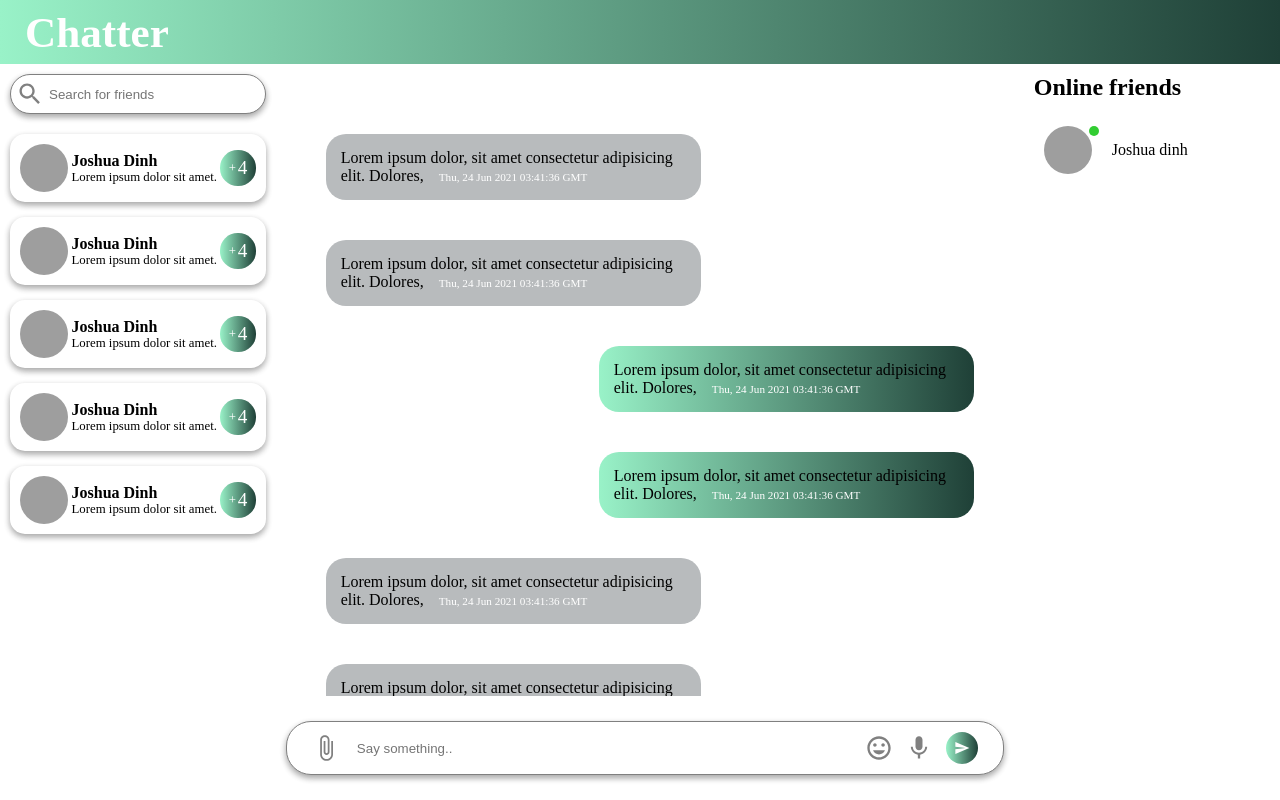
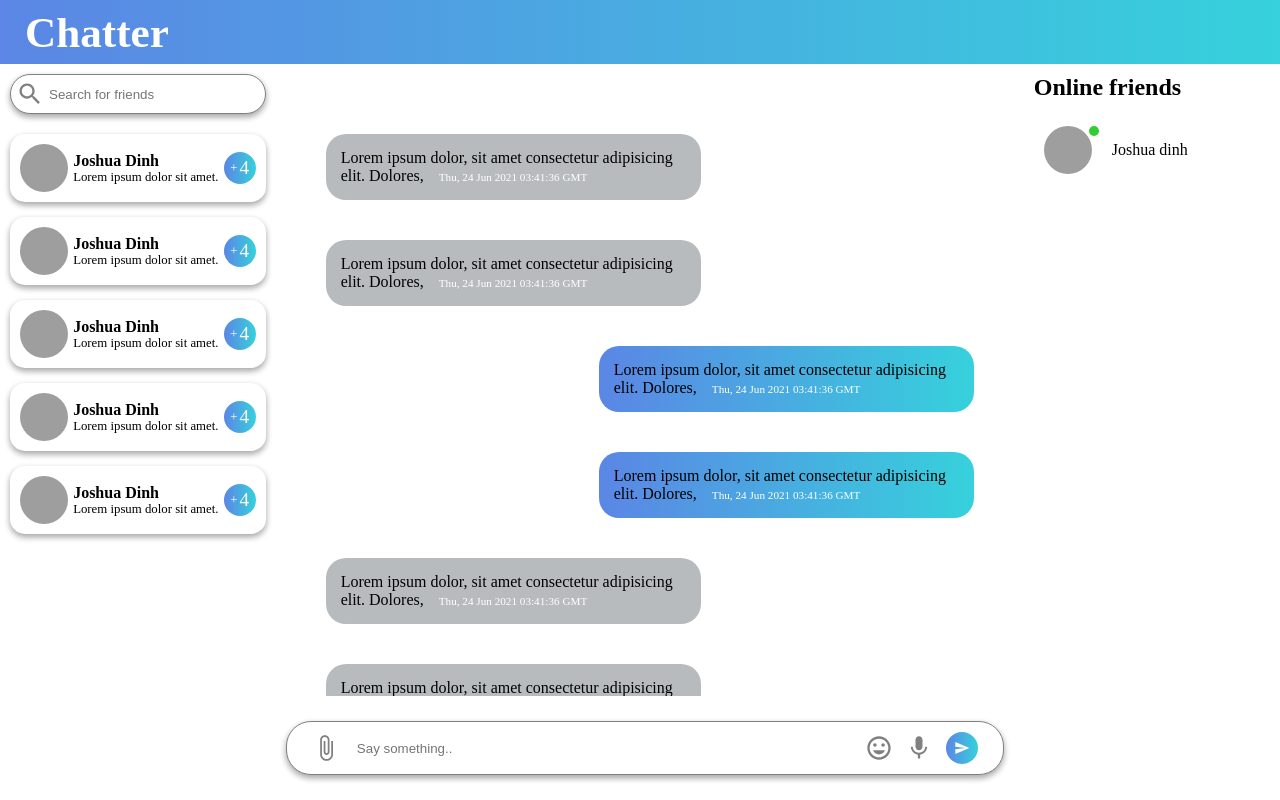
Before and after one commit to JoshuaDinh/chatter, a React (Create React App) app in the folder Client/: page /messenger in a window 1280 px wide. Built offline with nearby package versions, Linux system fonts and the light colour scheme; grey boxes are pictures that could not be loaded.

Commit message:
changed all color styling to new blue gradient

```diff
--- a/Client/src/components/conversations/conversations.css
+++ b/Client/src/components/conversations/conversations.css
@@ -50,19 +50,20 @@
   display: flex;
   align-items: center;
   justify-content: center;
-  height: 2.2rem;
-  width: 2.2rem;
-  background: #1f4037; /* fallback for old browsers */
+  height: 2rem;
+  width: 2rem;
+  background: #36d1dc; /* fallback for old browsers */
   background: -webkit-linear-gradient(
     to right,
-    #99f2c8,
-    #1f4037
+    #5b86e5,
+    #36d1dc
   ); /* Chrome 10-25, Safari 5.1-6 */
   background: linear-gradient(
     to right,
-    #99f2c8,
-    #1f4037
+    #5b86e5,
+    #36d1dc
   ); /* W3C, IE 10+/ Edge, Firefox 16+, Chrome 26+, Opera 12+, Safari 7+ */
+
   border-radius: 50%;
   font-size: 1.2rem;
   color: white;
--- a/Client/src/components/message/message.css
+++ b/Client/src/components/message/message.css
@@ -15,16 +15,16 @@
 }
 
 .message.own .message-text {
-  background: #1f4037; /* fallback for old browsers */
+  background: #36d1dc; /* fallback for old browsers */
   background: -webkit-linear-gradient(
     to right,
-    #99f2c8,
-    #1f4037
+    #5b86e5,
+    #36d1dc
   ); /* Chrome 10-25, Safari 5.1-6 */
   background: linear-gradient(
     to right,
-    #99f2c8,
-    #1f4037
+    #5b86e5,
+    #36d1dc
   ); /* W3C, IE 10+/ Edge, Firefox 16+, Chrome 26+, Opera 12+, Safari 7+ */
 }
 
--- a/Client/src/components/navigation/navigation.css
+++ b/Client/src/components/navigation/navigation.css
@@ -3,16 +3,16 @@
   align-items: center;
   height: 8vh;
   width: 100vw;
-  background: #1f4037; /* fallback for old browsers */
+  background: #36d1dc; /* fallback for old browsers */
   background: -webkit-linear-gradient(
     to right,
-    #99f2c8,
-    #1f4037
+    #5b86e5,
+    #36d1dc
   ); /* Chrome 10-25, Safari 5.1-6 */
   background: linear-gradient(
     to right,
-    #99f2c8,
-    #1f4037
+    #5b86e5,
+    #36d1dc
   ); /* W3C, IE 10+/ Edge, Firefox 16+, Chrome 26+, Opera 12+, Safari 7+ */
 }
 
--- a/Client/src/pages/login/login.css
+++ b/Client/src/pages/login/login.css
@@ -8,16 +8,16 @@
 .login-background {
   height: 100vh;
   flex: 1.7;
-  background: #1f4037; /* fallback for old browsers */
+  background: #36d1dc; /* fallback for old browsers */
   background: -webkit-linear-gradient(
     to right,
-    #99f2c8,
-    #1f4037
+    #5b86e5,
+    #36d1dc
   ); /* Chrome 10-25, Safari 5.1-6 */
   background: linear-gradient(
     to right,
-    #99f2c8,
-    #1f4037
+    #5b86e5,
+    #36d1dc
   ); /* W3C, IE 10+/ Edge, Firefox 16+, Chrome 26+, Opera 12+, Safari 7+ */
 }
 
@@ -56,10 +56,10 @@
   margin: 5px 0;
   font-weight: 500;
   font-size: 1.8rem;
-  background: -webkit-linear-gradient(#99f2c8, #1f4037);
+  background: -webkit-linear-gradient(#5b86e5, #36d1dc);
   -webkit-background-clip: text;
   -webkit-text-fill-color: transparent;
-  color: #1f4037;
+  color: #36d1dc;
 }
 
 .login-animation-wrapper {
@@ -69,14 +69,14 @@
 
 .login-animation-wrapper > h1 {
   font-weight: 700;
-  background: -webkit-linear-gradient(#99f2c8, #1f4037);
+  background: -webkit-linear-gradient(#5b86e5, #36d1dc);
   -webkit-background-clip: text;
   -webkit-text-fill-color: transparent;
 }
 
 .login-dot-animation {
   font-size: 2.2rem;
-  background: -webkit-linear-gradient(#99f2c8, #1f4037);
+  background: -webkit-linear-gradient(#5b86e5, #36d1dc);
   -webkit-background-clip: text;
   -webkit-text-fill-color: transparent;
   margin-left: 7px;
@@ -145,10 +145,10 @@
 }
 
 .login-form-header > span {
-  background: -webkit-linear-gradient(#99f2c8, #1f4037);
+  background: -webkit-linear-gradient(#5b86e5, #36d1dc);
   -webkit-background-clip: text;
   -webkit-text-fill-color: transparent;
-  color: #1f4037;
+  color: #36d1dc;
 }
 
 .login-input-wrapper {
@@ -170,10 +170,10 @@
   cursor: pointer;
 }
 .login-forgot-password:hover {
-  background: -webkit-linear-gradient(#99f2c8, #1f4037);
+  background: -webkit-linear-gradient(#5b86e5, #36d1dc);
   -webkit-background-clip: text;
   -webkit-text-fill-color: transparent;
-  color: #1f4037;
+  color: #36d1dc;
 }
 
 .login-button {
@@ -182,17 +182,18 @@
   padding: 10px;
   border-radius: 5px;
   flex: 1.7;
-  background: #1f4037; /* fallback for old browsers */
+  background: #36d1dc; /* fallback for old browsers */
   background: -webkit-linear-gradient(
     to right,
-    #99f2c8,
-    #1f4037
+    #5b86e5,
+    #36d1dc
   ); /* Chrome 10-25, Safari 5.1-6 */
   background: linear-gradient(
     to right,
-    #99f2c8,
-    #1f4037
+    #5b86e5,
+    #36d1dc
   ); /* W3C, IE 10+/ Edge, Firefox 16+, Chrome 26+, Opera 12+, Safari 7+ */
+
   color: white;
   font-size: 1.2rem;
   cursor: pointer;
@@ -214,8 +215,8 @@
   cursor: pointer;
 }
 .login-create-account-button:hover {
-  background: -webkit-linear-gradient(#99f2c8, #1f4037);
+  background: -webkit-linear-gradient(#5b86e5, #36d1dc);
   -webkit-background-clip: text;
   -webkit-text-fill-color: transparent;
-  color: #1f4037;
+  color: #36d1dc;
 }
--- a/Client/src/pages/messenger/messenger.css
+++ b/Client/src/pages/messenger/messenger.css
@@ -86,17 +86,18 @@
   justify-content: center;
   height: 2rem;
   width: 2rem;
-  background: #1f4037; /* fallback for old browsers */
+  background: #36d1dc; /* fallback for old browsers */
   background: -webkit-linear-gradient(
     to right,
-    #99f2c8,
-    #1f4037
+    #5b86e5,
+    #36d1dc
   ); /* Chrome 10-25, Safari 5.1-6 */
   background: linear-gradient(
     to right,
-    #99f2c8,
-    #1f4037
+    #5b86e5,
+    #36d1dc
   ); /* W3C, IE 10+/ Edge, Firefox 16+, Chrome 26+, Opera 12+, Safari 7+ */
+
   border-radius: 50%;
   margin-right: 15px;
 }
```
